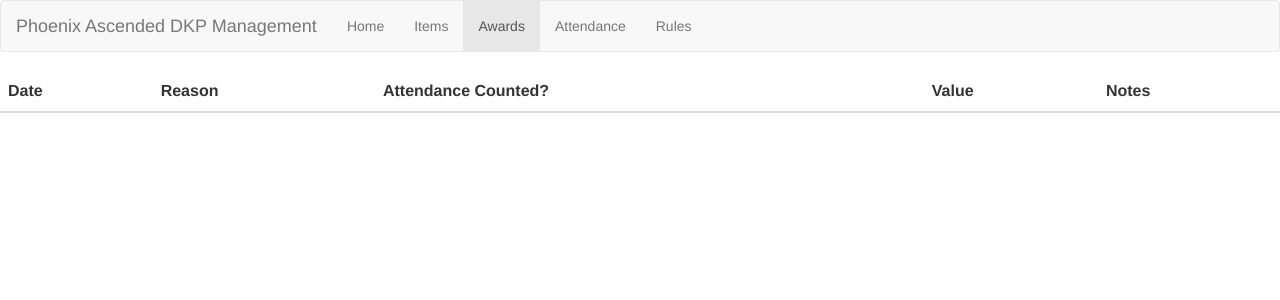
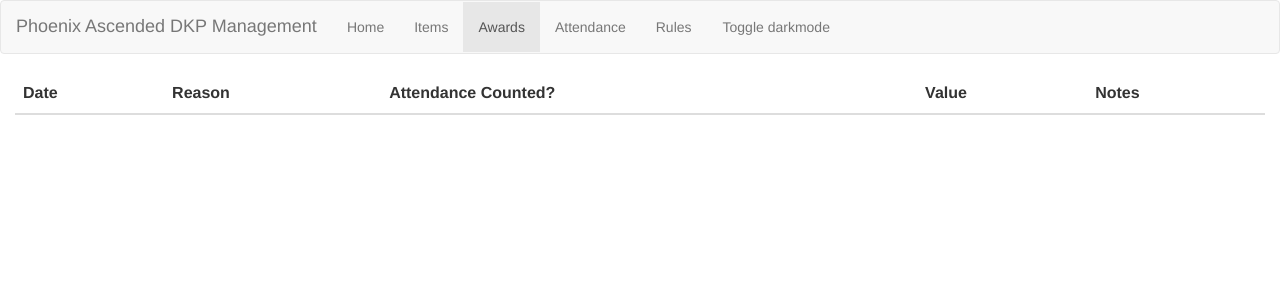
Before and after one commit to michael-sloma/PADKP-server, a Django app: page /awards/ in a window 1280 px wide. Shown: the top 300 px of the page. Run offline with Django 3.2, Linux system fonts and the light colour scheme; data that the repository does not hold is empty; parts of the project's set-up code (start-up, migrations or seed data) failed here and were passed over; some libraries are stand-ins or nearby versions.

Commit message:
basic restyle, add darkmode option

```diff
--- a/templates/padkp_show/awards.html
+++ b/templates/padkp_show/awards.html
@@ -1,20 +1,11 @@
 <meta name="google" content="notranslate" />
 <link rel="stylesheet" href="https://maxcdn.bootstrapcdn.com/bootstrap/3.4.0/css/bootstrap.min.css">
+<link id="dark-theme-style" rel="stylesheet" />
 
-<nav class="navbar navbar-default">
+<body>
+  {% include "padkp_show/header.html" %}
   <div class="container-fluid">
-    <div class="navbar-header">
-      <a class="navbar-brand"> Phoenix Ascended DKP Management</a>
-    </div>
-    <ul class="nav navbar-nav">
-      <li><a href="/">Home</a></li>
-      <li><a href="/items/">Items</a></li>
-      <li class="active"><a href="/awards/">Awards</a></li>
-      <li><a href="/attendance/">Attendance</a></li>
-      <li><a href="/rules/">Rules</a></li>
-    </ul>
-  </div>
-</nav>
+
 
     <table id="awards" class="table table-sm table-striped">
       <thead>
@@ -39,3 +30,5 @@
         {% endfor %}
       </tbody>
     </table>
+  </div>
+</body>
--- /dev/null
+++ b/templates/padkp_show/header.html
@@ -0,0 +1,41 @@
+<div class="navbar navbar-default text-center">
+  <div class="container-fluid">
+    <div class="navbar-header">
+      <a class="navbar-brand"> Phoenix Ascended DKP Management</a>
+    </div>
+    <div class="navbar-collapse">
+      <ul class="nav navbar-nav" style="display: flex; align-items: center;">
+        <li {% ifequal request.path "/" %} class="active" {% endifequal %}><a href="/">Home</a></li>
+        <li {% ifequal request.path "/items/" %} class="active" {% endifequal %}><a href="/items/">Items</a></li>
+        <li {% ifequal request.path "/awards/" %} class="active" {% endifequal %}><a href="/awards/">Awards</a></li>
+        <li {% ifequal request.path "/attendance/" %} class="active" {% endifequal %}><a
+            href="/attendance/">Attendance</a>
+        </li>
+        <li><a href="/rules/">Rules</a></li>
+        <li>
+          <a class="btn" id="toggle-mode">Toggle darkmode</a>
+        </li>
+      </ul>
+    </div>
+  </div>
+</div>
+
+<script>
+  const btn = document.querySelector("#toggle-mode");
+
+  const currentTheme = localStorage.getItem("theme");
+  if (currentTheme == "dark") {
+    document.getElementById("dark-theme-style").setAttribute("href", "https://cdn.jsdelivr.net/npm/bootswatch@3.4.0/darkly/bootstrap.min.css")
+  }
+
+  btn.addEventListener("click", function () {
+    var theme = localStorage.getItem("theme");
+    if (theme == "dark") {
+      document.getElementById("dark-theme-style").setAttribute("href", "")
+      localStorage.setItem("theme", "light");
+    } else {
+      document.getElementById("dark-theme-style").setAttribute("href", "https://cdn.jsdelivr.net/npm/bootswatch@3.4.0/darkly/bootstrap.min.css")
+      localStorage.setItem("theme", "dark");
+    }
+  });
+</script>
```
Also changed, not shown: templates/padkp_show/attendance.html (+10 -17 lines), templates/padkp_show/character_page.html (+5 -14 lines), templates/padkp_show/index.html (+10 -20 lines), templates/padkp_show/items.html (+8 -16 lines), README.md. Lines whose indentation alone changed are shown as unchanged.
